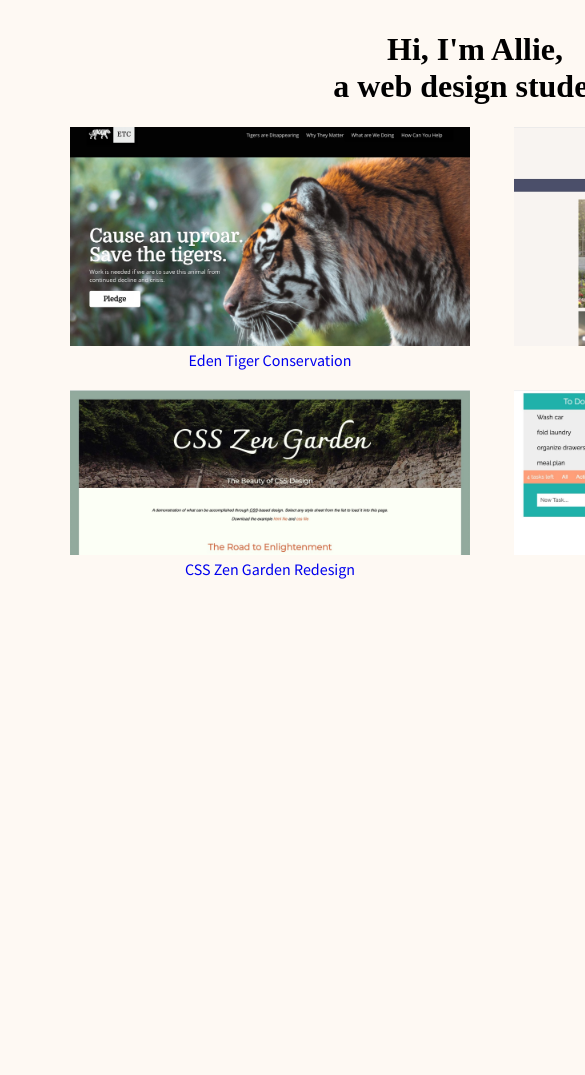
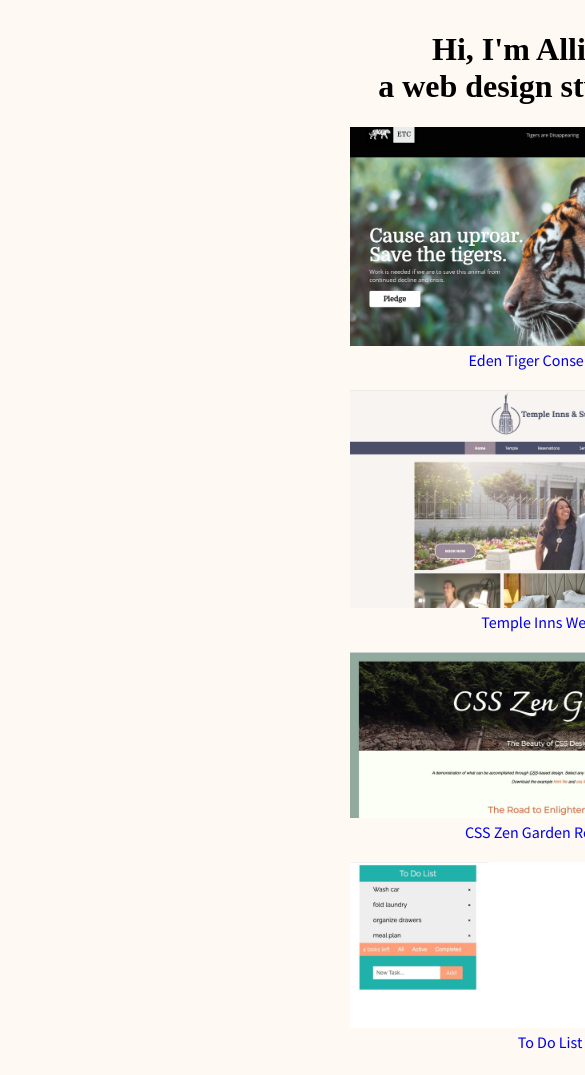
Before and after one commit to allgiff/Portfolio, a plain HTML site: page index.html in a window 390 px wide. Shown: the top 1075 px of the page, 585 px wide, since content can reach past the window. Before the commit the page ends 844 px from the top, so only its background shows below. Drawn offline with Linux system fonts and the light colour scheme; a web font is replaced by a local one.

Commit message:
fixed mobile

```diff
--- a/index.scss
+++ b/index.scss
@@ -57,6 +57,13 @@
             max-height: 400px;
         }
 
-        @media screen and (min-width: 1000px) {
+        @media only screen and (max-width: 600px) {
+            html {
+                max-width: 300px;
+                margin: 0 auto;
+            }
 
+            li {
+                display: block;
+            }
         }
```
Also changed, not shown: index.css.
